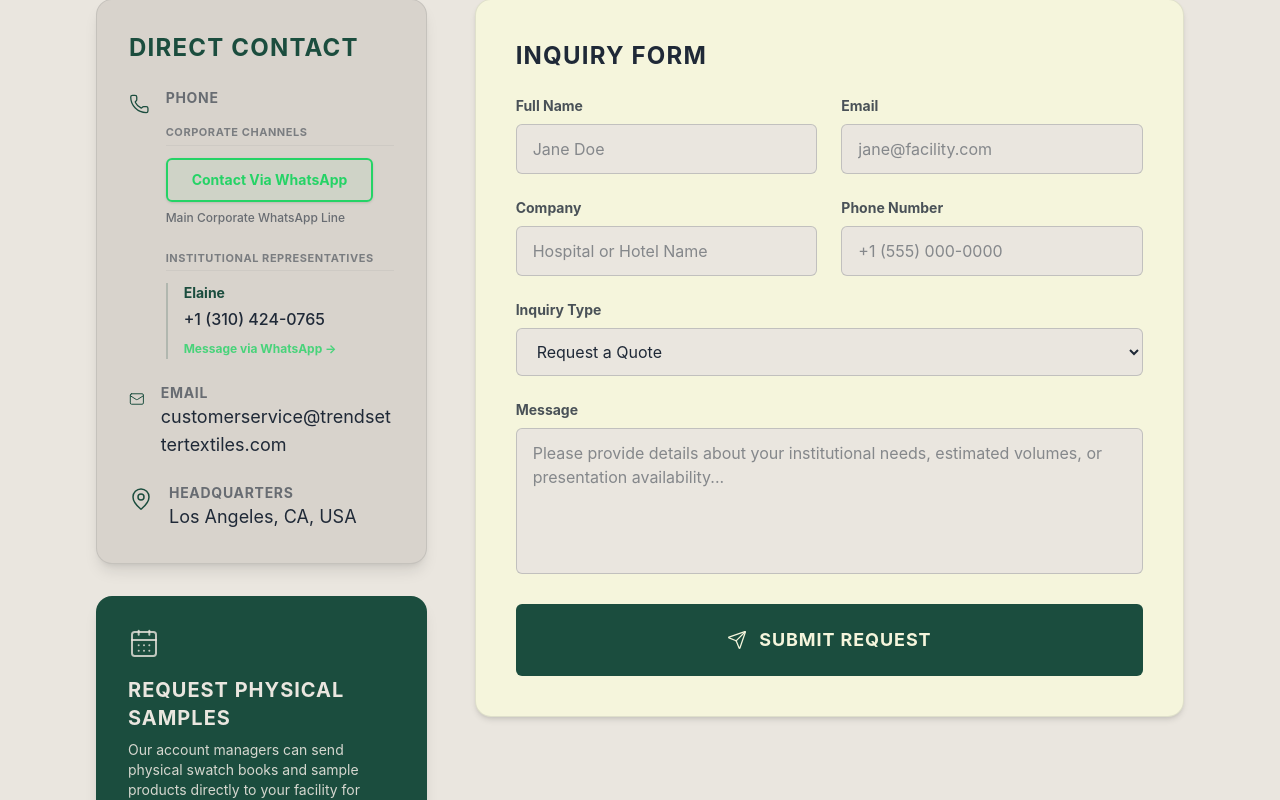
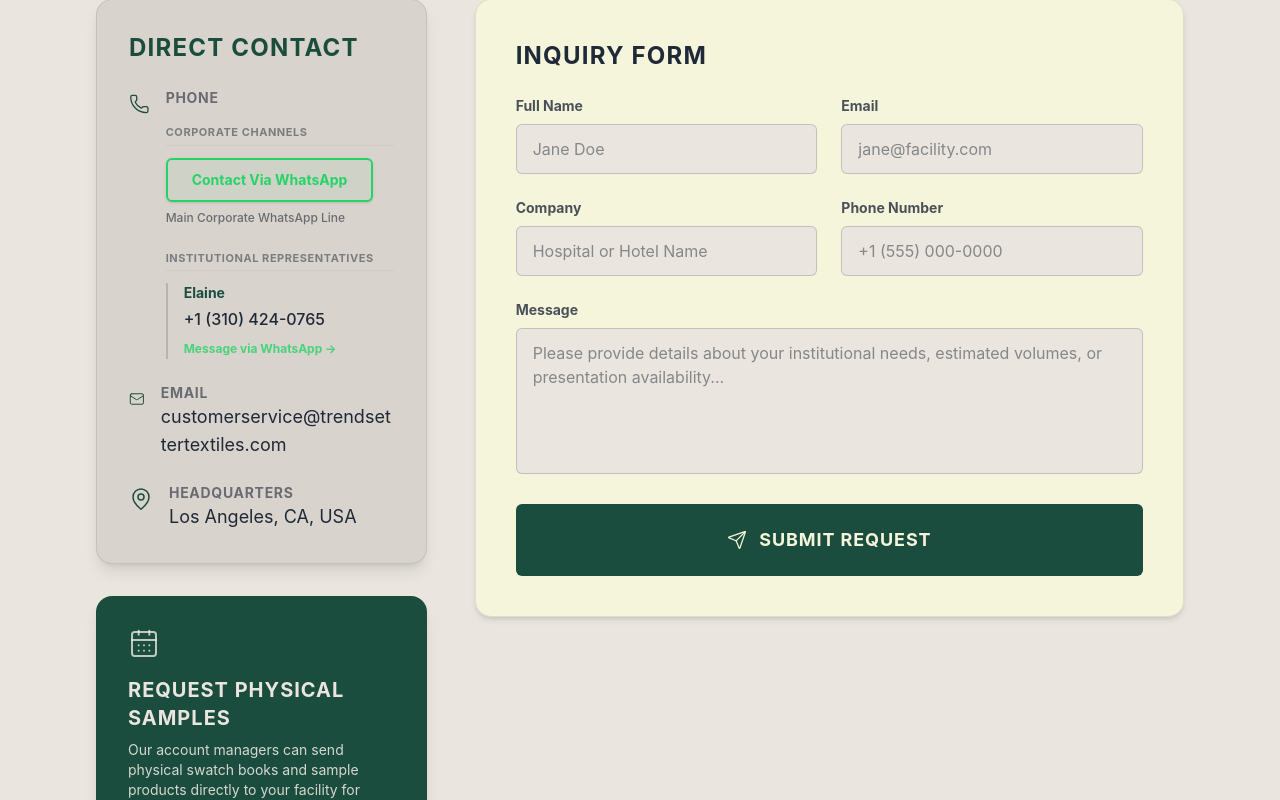
Before and after one commit to numBerNiko/Trendsetter-dev, a React (Vite) app: page /contact in a window 1280 px wide. Shown: the part 741-1541 px from the top of the page. Built offline with nearby package versions, Linux system fonts and the light colour scheme.

Commit message:
Streamline Contact Forms: Remove Inquiry Type and TIN

```diff
--- a/src/pages/ContactPage.jsx
+++ b/src/pages/ContactPage.jsx
@@ -10,11 +10,7 @@ export default function ContactPage() {
     email: '',
     company: '',
     phone: '',
-    inquiryType: 'Request a Quote',
-    orderVolume: 'Medium Volume (100–500 units)',
-    message: '',
-    tin: '',
-    taxExemption: false
+    message: ''
   });
   const [isSubmitting, setIsSubmitting] = useState(false);
   const [isSuccess, setIsSuccess] = useState(false);
@@ -31,7 +27,7 @@ export default function ContactPage() {
     e.preventDefault();
     setIsSubmitting(true);
 
-    const subject = `[${formData.inquiryType.toUpperCase()}] - ${formData.company}`;
+    const subject = `[INQUIRY] - ${formData.company}`;
 
     const payload = {
       access_key: import.meta.env.VITE_WEB3FORMS_ACCESS_KEY,
@@ -57,7 +53,7 @@ export default function ContactPage() {
 
       if (response.status === 200) {
         setIsSuccess(true);
-        setFormData({ fullName: '', email: '', company: '', phone: '', inquiryType: 'Request a Quote', orderVolume: 'Medium Volume (100–500 units)', message: '', tin: '', taxExemption: false });
+        setFormData({ fullName: '', email: '', company: '', phone: '', message: '' });
         setTimeout(() => setIsSuccess(false), 5000);
       } else {
         console.error('Web3Forms Error:', result);
@@ -210,22 +206,6 @@ export default function ContactPage() {
                   </div>
                 </div>
 
-                <div>
-                  <label className="block text-sm font-bold mb-2 opacity-80 text-slate">Inquiry Type</label>
-                  <select name="inquiryType" value={formData.inquiryType} onChange={handleChange} className="w-full px-4 py-3 border border-slate/20 rounded-md focus:outline-none focus:ring-2 focus:ring-[var(--theme-color)] transition-all duration-200 ease-in-out" style={{ backgroundColor: 'var(--theme-page-bg)' }}>
-                    <option value="Request a Quote">Request a Quote</option>
-                    <option value="Schedule Product Presentation">Schedule Product Presentation</option>
-                    <option value="Request Physical Samples">Request Physical Samples</option>
-                    <option value="General Inquiry">General Inquiry</option>
-                  </select>
-                </div>
-
-                {region.countryCode === 'ph' && (
-                  <div>
-                    <label className="block text-sm font-bold mb-2 opacity-80 text-slate">Tax Identification Number (TIN) for Official Receipts <span className="opacity-60 text-xs font-normal">(Optional)</span></label>
-                    <input type="text" name="tin" value={formData.tin} onChange={handleChange} className="w-full px-4 py-3 border border-slate/20 rounded-md focus:outline-none focus:ring-2 focus:ring-[var(--theme-color)] transition-all duration-200 ease-in-out" style={{ backgroundColor: 'var(--theme-page-bg)' }} placeholder="000-000-000-000" />
-                  </div>
-                )}
 
                 <div>
                   <label className="block text-sm font-bold mb-2 opacity-80 text-slate">Message</label>
```
